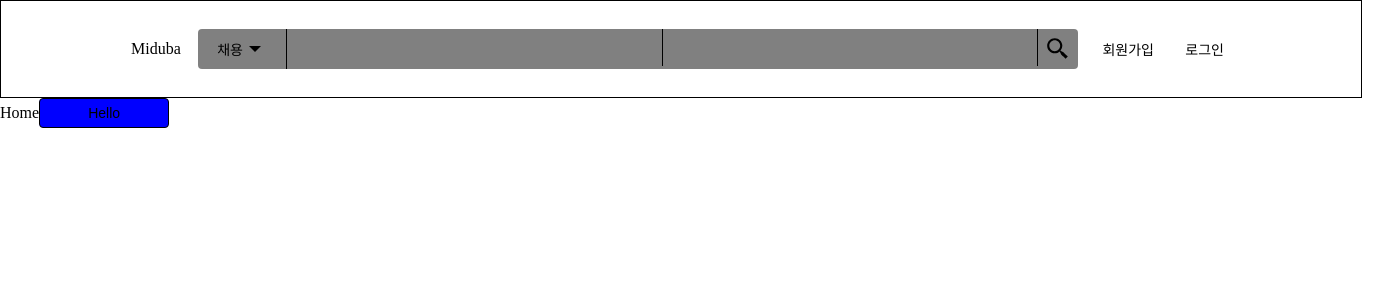
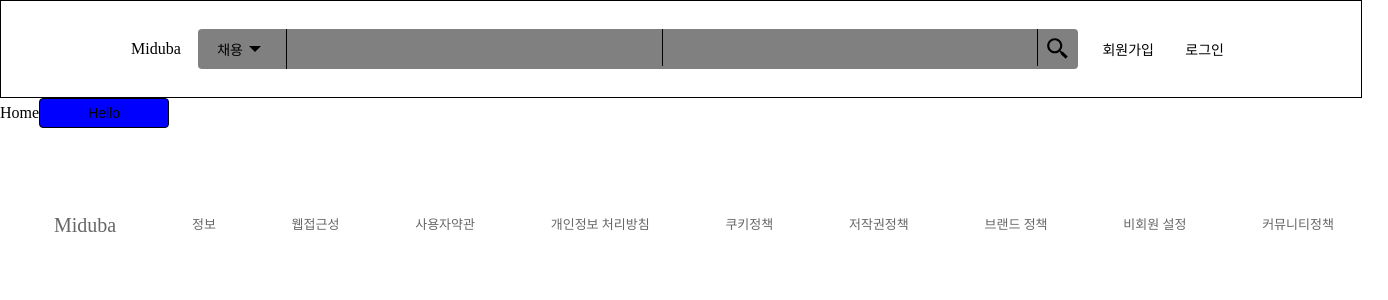
Before and after one commit to Miduba/miduba-frontend, a Next.js app: page / in a window 1280 px wide. Shown: the top 300 px of the page, 1388 px wide, since content can reach past the window. Built offline with nearby package versions, Linux system fonts and the light colour scheme; what emotion-normalize would draw is missing.

Commit message:
:sparkles: implement Footer component

```diff
--- /dev/null
+++ b/components/Footer/index.tsx
@@ -0,0 +1,50 @@
+import styled from "@emotion/styled";
+import { ReactElement } from "react";
+
+export default function Footer(): ReactElement {
+  const menuList = [
+    "정보",
+    "웹접근성",
+    "사용자약관",
+    "개인정보 처리방침",
+    "쿠키정책",
+    "저작권정책",
+    "브랜드 정책",
+    "비회원 설정",
+    "커뮤니티정책",
+  ];
+
+  return (
+    <FooterStyled>
+      <div className="logo">Miduba</div>
+      {menuList.map((v: string, i: number) => {
+        return (
+          <div className="eachMenu" key={i}>
+            {v}
+          </div>
+        );
+      })}
+    </FooterStyled>
+  );
+}
+
+const FooterStyled = styled.section`
+  display: flex;
+  width: 100%;
+  height: 103px;
+  justify-content: space-between;
+  align-items: center;
+  padding: 45px 54px;
+  font-family: inherit;
+  font-size: 13px;
+
+  .logo {
+    font-size: 20px;
+  }
+
+  div {
+    font-family: inherit;
+    font-size: 13px;
+    color: rgba(0, 0, 0, 0.6);
+  }
+`;
--- a/pages/index.tsx
+++ b/pages/index.tsx
@@ -1,4 +1,5 @@
 import Button from "components/Button";
+import Footer from "components/Footer";
 import Header from "components/Header";
 import type { NextPage } from "next";
 
@@ -12,6 +13,7 @@ const Home: NextPage = () => {
           Hello
         </Button>
       </main>
+      <Footer />
     </>
   );
 };
```
